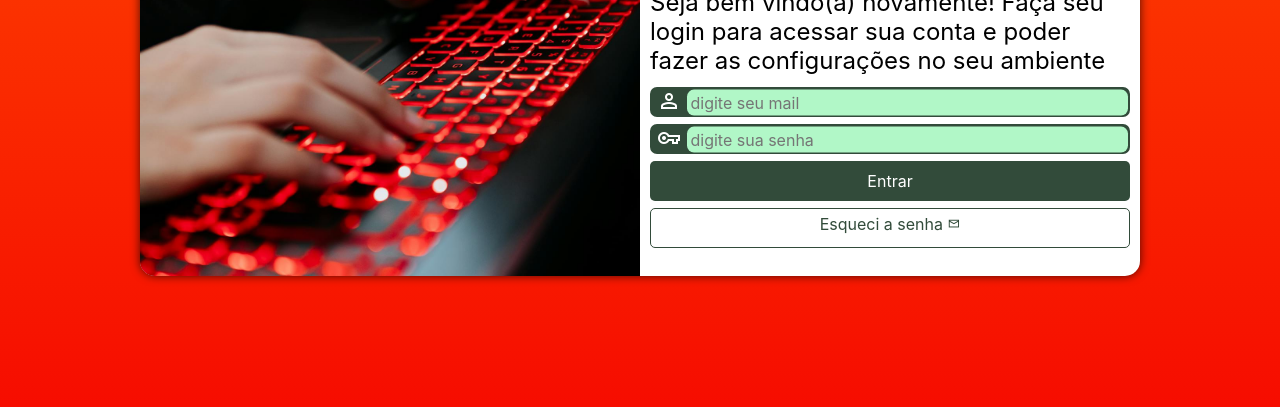
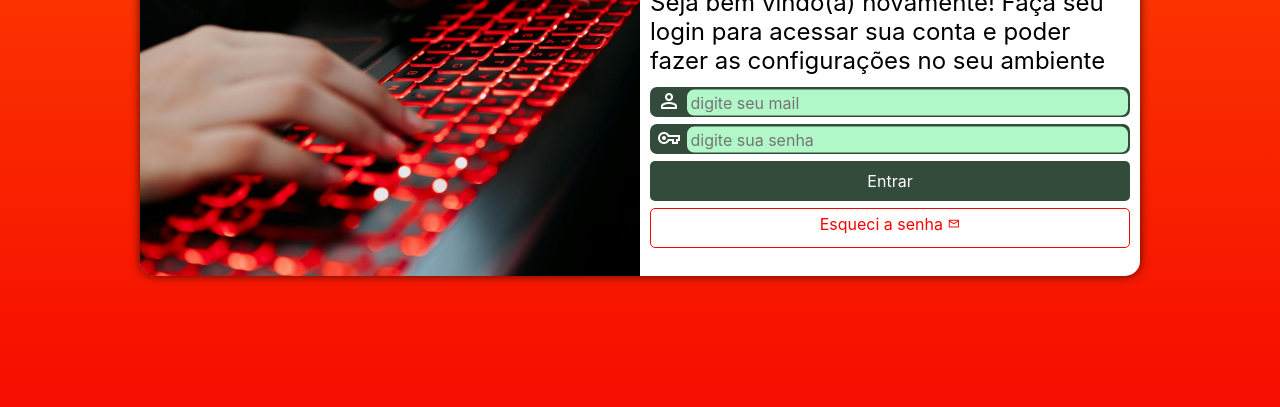
Before and after one commit to amandaoliveira-dev/Projeto-Login, a plain HTML site: page index.html in a window 1280 px wide. Shown: the part 299-706 px from the top of the page. Drawn offline with nearby package versions, Linux system fonts and the light colour scheme.

Commit message:
botão atualizado
bitão de esqueci a senha teve cor alterada

```diff
--- a/estilos/style.css
+++ b/estilos/style.css
@@ -114,14 +114,14 @@ form > input[type=submit]:hover {
     padding-top: 5px;
     margin-top: 7px;
     text-decoration: none;
-    color: #324b3a;
-    border: 1px solid #324b3a;
+    color: #F50400;
+    border: 1px solid #F50400;
     border-radius: 5px;
     cursor: pointer;
 }
 .botao:hover {
-    background-color: #669976;
-    color: black;
+    background-color: #F50400;
+    color: white;
     border: none;
 }
 .botao > span {
```
